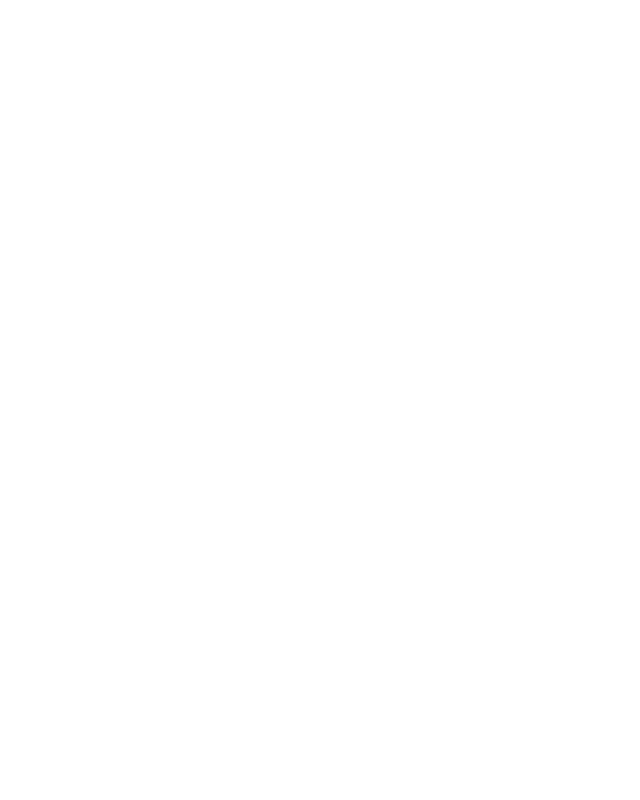
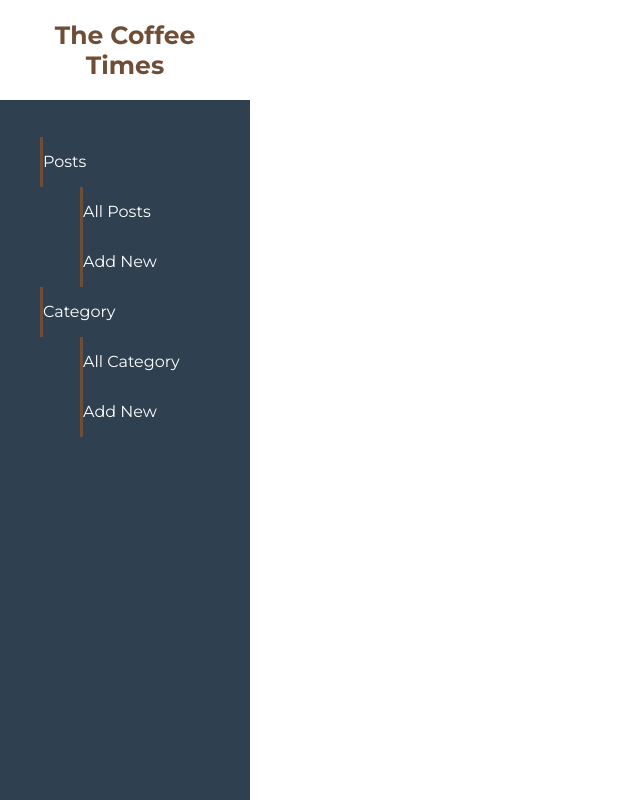
Before and after one commit to Aman-Fx/Blog-App, a React (Create React App) app: page /Blog-App/AdminPannel in a window 1280 px wide. Before the commit this address had no page. Shown: the whole page, without its empty margins (0-640 px from the left). Built offline with nearby package versions, Linux system fonts and the light colour scheme.

Commit message:
started working on admin pannel

```diff
--- a/package.json
+++ b/package.json
@@ -5,6 +5,7 @@
   "private": true,
   "dependencies": {
     "@hookform/resolvers": "^2.9.7",
+    "@mui/icons-material": "^5.10.6",
     "@testing-library/jest-dom": "^5.16.5",
     "@testing-library/react": "^13.3.0",
     "@testing-library/user-event": "^13.5.0",
@@ -19,7 +20,7 @@
     "yup": "^0.32.11"
   },
   "scripts": {
-        "start": "react-scripts start",
+    "start": "react-scripts start",
     "predeploy": "npm run build",
     "deploy": "gh-pages -d build",
     "build": "react-scripts build",
--- a/src/App.css
+++ b/src/App.css
@@ -3,7 +3,6 @@
 * {
   overflow-x: hidden;
 }
-
 
 *::before,
 *::after {
@@ -15,7 +14,9 @@
   font-family: 'Montserrat', sans-serif;
   margin: 0;
   padding: 0;
-}
+  width: 100%;
+  height: 100%;
+  }
 
 button,
 input {
@@ -25,6 +26,8 @@
 .container {
   max-width: 1140;
   width: 100%;
+  height: 100%;
   margin: 0 auto;
-  padding: 1rem 0;
+  padding: 0;
+  /* 1rem */
 }
--- a/src/App.js
+++ b/src/App.js
@@ -4,6 +4,8 @@
 import { Route, BrowserRouter as Router, Routes } from 'react-router-dom';
 import { Blog } from './Pages/Blog/Blog';
 import { AddBlog } from './Components/AddBlog/AddBlog';
+import { AdminLog } from './Pages/Admin/AdminLog';
+import { AdminPannel } from './Pages/Admin/AdminPannel';
 
 const App = () => {
   return (
@@ -14,6 +16,8 @@
             <Route path='/' element={<Home />} />
             <Route path='/Blog/:id' element={<Blog />} />
             <Route path='/AddBlog' element={<AddBlog />} />
+            <Route path='/admin' element={<AdminLog />} />
+            <Route path='/AdminPannel' element={<AdminPannel />} />
           </Routes>
         </div>
       </Router>
--- a/src/Pages/Admin/AdminLog.js
+++ b/src/Pages/Admin/AdminLog.js
@@ -1,33 +1,64 @@
-import React from 'react'
-import './Login.css'
+import React from 'react';
+import './Login.css';
+import { useForm } from 'react-hook-form';
+import { yupResolver } from "@hookform/resolvers/yup";
+import * as yup from 'yup';
+import { useNavigate } from 'react-router-dom';
+import { Credentials } from './Credentials';
+
+const Schema = yup.object().shape({
+    Username: yup.string().required("username is required"),
+    Password: yup.string().min(4).max(10).required(),
+});
 
 export const AdminLog = () => {
+
+    const history = useNavigate();
+
+    const { register, handleSubmit, formState: { errors }, reset } = useForm({
+        resolver: yupResolver(Schema),
+    })
+
+    const submitForm = (data) => {
+        console.log(data);
+        reset();
+        {
+            const getCredentials =
+                Credentials.filter((item) =>
+                    item.username === data.Username && item.Password === data.Password);
+            if (getCredentials.length > 0) {
+                console.log(getCredentials);
+                history('/AdminPannel');
+            }
+            else {
+               alert("Invalid Credentials");
+            }
+        }
+
+    }
+
     return (
         <div><div className='loginpage'>
             <div className='formwrap'>
-
-        <form name='loginForm' id='login-id' onSubmit={handleSubmit(submitForm)} >
+                <form name='loginForm' id='login-id' onSubmit={handleSubmit(submitForm)}>
                     <h2>Login</h2>
 
                     <div>
-                <label htmlFor="email">Email :</label>
-                <input type="email" name='Email' placeholder='abc@gmail.com' {...register("Email")} />
+                        <input type="text" name='Username' placeholder='Username' {...register("Username")} />
                     </div>
 
-            <p>{errors.Email?.message}</p>
+                    <p>{errors.Username?.message}</p>
 
                     <div>
-                <label htmlFor="password">Password :</label>
-                <input type="password" name='SetPassword'  {...register("SetPassword")} />
+                        <input type="password" name='Password' placeholder='Password' {...register("Password")} />
                     </div>
 
-            <p>{errors.SetPassword?.message}</p>
+                    <p>{errors.Password?.message}</p>
 
                     <button >Sign-in</button>
                 </form>
             </div>
-    <h4 className='Link'>
-        <Link to={'/Signin'} >Add a new account</Link></h4>
+
         </div> </div>
     )
 }
--- /dev/null
+++ b/src/Pages/Admin/AdminPannel.css
@@ -0,0 +1,26 @@
+.sidebar{
+    width: 250px;
+    height: 800px;
+    background-color: #2F4050;
+}
+
+.sidebar h2{
+    text-align: center;
+    color: #6f4e37;
+    background-color: rgb(255, 255, 255);
+    font-size: 25px;
+    padding: 20px ;
+    margin-top: 0;
+}
+
+.side-list{
+    color: white;
+}
+
+.side-list ul{
+    line-height: 50px;
+}
+
+.side-list ul li{
+    border-left: 3px solid #6f4e37;
+}
--- /dev/null
+++ b/src/Pages/Admin/AdminPannel.js
@@ -0,0 +1,29 @@
+import React from 'react';
+import "./AdminPannel.css"
+
+export const AdminPannel = () => {
+    return (
+        <div>
+            <nav className='AdminPanel'>
+                <div className="sidebar">
+                    <h2>The Coffee Times
+                    </h2>
+                    <div className='side-list'>
+                        <ul>
+                            <li>Posts</li>
+                            <ul>
+                                <li>All Posts</li>
+                                <li>Add New</li>
+                            </ul>
+                            <li>Category</li>
+                            <ul>
+                                <li>All Category</li>
+                                <li>Add New</li>
+                            </ul>
+                        </ul>
+                    </div>
+                </div>
+            </nav>
+        </div>
+    )
+}
--- /dev/null
+++ b/src/Pages/Admin/Credentials.js
@@ -0,0 +1,7 @@
+
+export const Credentials = [
+    {
+    username: "Test123",
+    Password: "Test321"
+}
+]
--- a/src/Pages/Admin/Login.css
+++ b/src/Pages/Admin/Login.css
@@ -1,12 +1,23 @@
-.formwrap {
+.loginpage {
+
     display: flex;
     justify-content: center;
     background-color: #f0f0f0;
     width: 400px;
-    margin: 0 auto;
     text-align: center;
     padding: 20px;
     border-radius: 10px;
+
+    margin: 0;
+    position: absolute;
+    top: 50%;
+    left: 50%;
+    -ms-transform: translate(-50%, -50%);
+    transform: translate(-50%, -50%);
+}
+
+.formwrap {
+    width: 90%;
 }
 
 .formwrap h2 {
@@ -16,7 +27,7 @@
 
 .formwrap div {
     display: flex;
-    margin: 20px auto;
+    margin: 20px;
     align-items: center;
 
 }
@@ -27,7 +38,7 @@
 }
 
 .formwrap button {
-    margin: 10px auto;
+    margin: 30px auto;
     outline: none;
     border: none;
     padding: 0.5rem 1rem;
@@ -35,11 +46,11 @@
     background-color: #0f52ba;
     color: #fff;
     cursor: pointer;
-    width: 100%;
+    width: 50%;
 }
 
 .formwrap input {
-    margin: auto 10px;
+    text-align: center;
     overflow: hidden;
     flex: 1rem;
     padding: 4px;
```
Also changed, not shown: 1 other file (tests, documents, lock files or other folders). Lines whose indentation alone changed are shown as unchanged.
